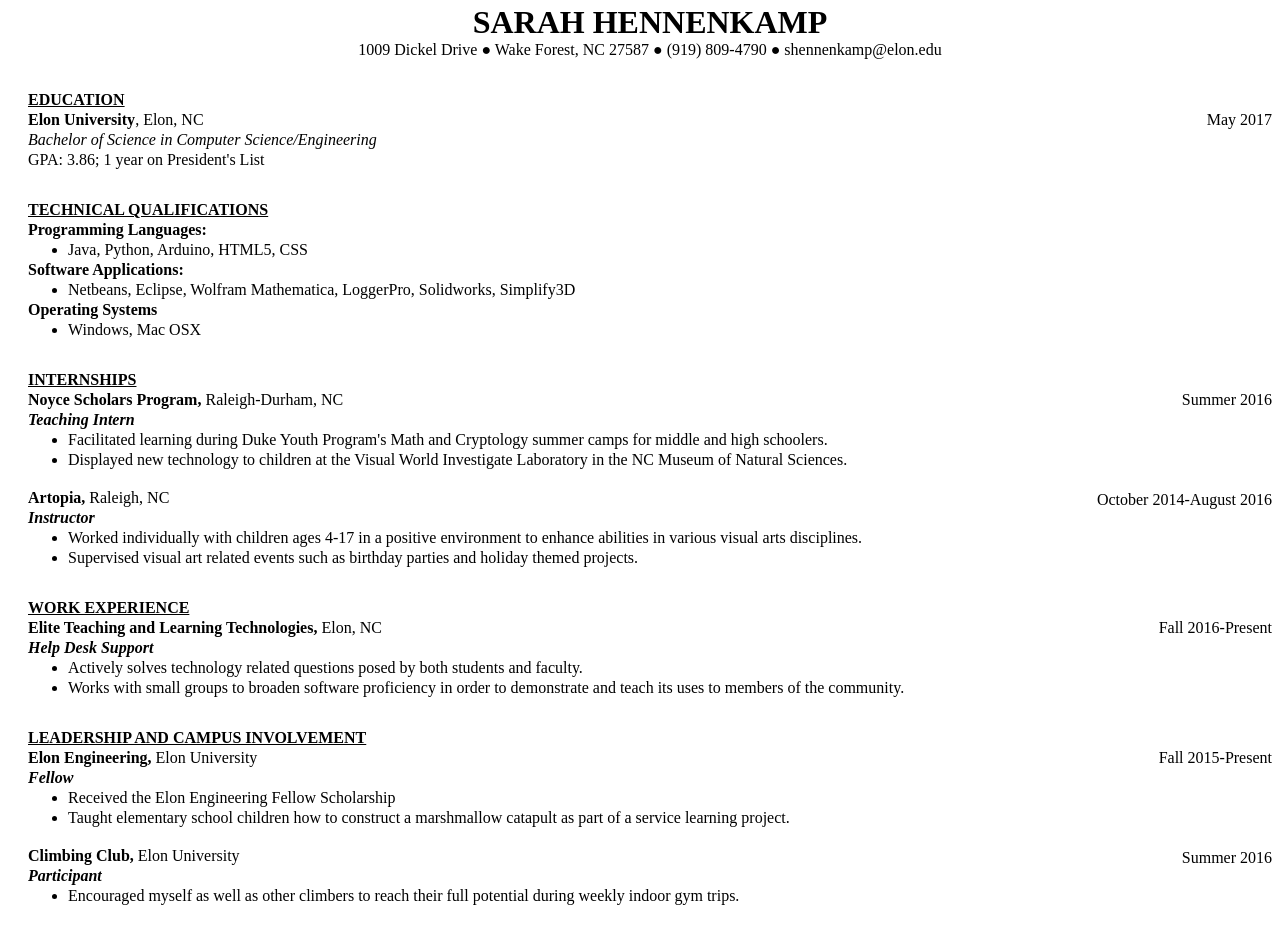
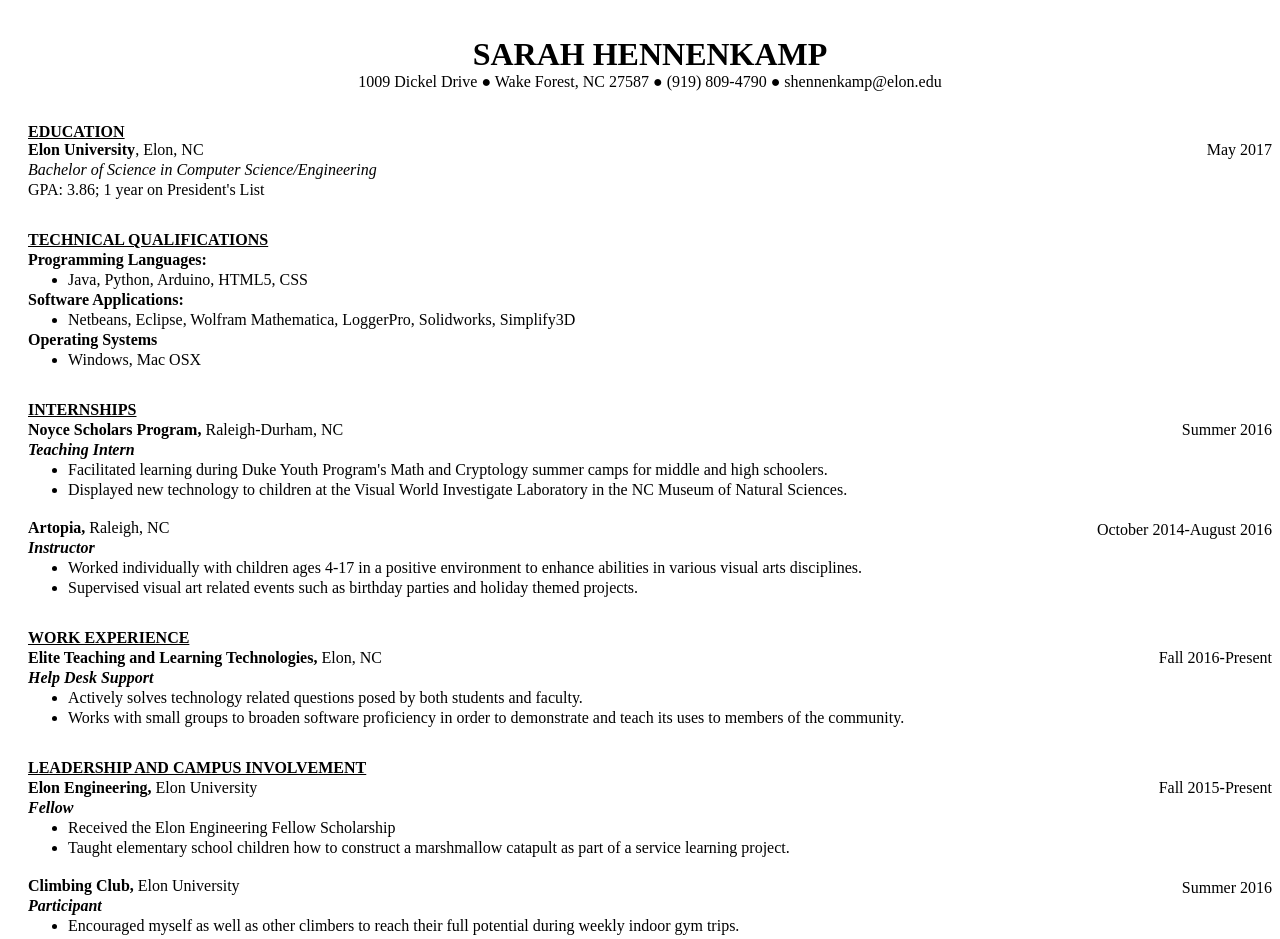
Before and after one commit to wupham/WUSHhomework1, a plain HTML site: page web/hennenkamp.html in a window 1280 px wide. Before the commit the page ends 909 px from the top, so only its background shows below. Drawn offline with Linux system fonts and the light colour scheme.

Commit message:
Random Changes When Trying to Figure Out the Weird Float Problem

```diff
--- a/build/web/styles/hennenkamp.css
+++ b/build/web/styles/hennenkamp.css
@@ -23,6 +23,7 @@ body {
 header h1 {
 	text-transform: uppercase;
 	padding-bottom: 0;
+	padding-top: 1em;
 	margin-bottom: 0;
 	text-align: center;
 }
@@ -44,15 +45,13 @@ h2 {
 
 .education p{
 	margin-left: 0;
+	margin-top: 0;
 }
 
 .floatright {
+	display: inline-block;
 	float: right;
-	vertical-align: text-top;
-}
-
-.floatleft {
-	float: left;
+	vertical-align: top;
 }
 
 h3 {
@@ -72,4 +71,5 @@ h3 {
 	.floatright {
 		float: none;
 	}
+
 }
--- a/nbproject/private/private.xml
+++ b/nbproject/private/private.xml
@@ -3,6 +3,7 @@
     <editor-bookmarks xmlns="http://www.netbeans.org/ns/editor-bookmarks/2" lastBookmarkId="0"/>
     <open-files xmlns="http://www.netbeans.org/ns/projectui-open-files/2">
         <group>
+            <file>file:/C:/Users/Sarah/Documents/Elon/2016-2017/CompSciIII/WUSHhomework1/WUSHhomework1/web/styles/hennenkamp.css</file>
             <file>file:/C:/Users/Sarah/Documents/Elon/2016-2017/CompSciIII/WUSHhomework1/WUSHhomework1/web/hennenkamp.html</file>
         </group>
     </open-files>
--- a/web/styles/hennenkamp.css
+++ b/web/styles/hennenkamp.css
@@ -23,6 +23,7 @@ body {
 header h1 {
 	text-transform: uppercase;
 	padding-bottom: 0;
+	padding-top: 1em;
 	margin-bottom: 0;
 	text-align: center;
 }
@@ -44,15 +45,13 @@ h2 {
 
 .education p{
 	margin-left: 0;
+	margin-top: 0;
 }
 
 .floatright {
+	display: inline-block;
 	float: right;
-	vertical-align: text-top;
-}
-
-.floatleft {
-	float: left;
+	vertical-align: top;
 }
 
 h3 {
@@ -72,4 +71,5 @@ h3 {
 	.floatright {
 		float: none;
 	}
+
 }
```
Also changed, not shown: build/web/hennenkamp.html (+0 -1 lines), web/hennenkamp.html (+0 -1 lines).
